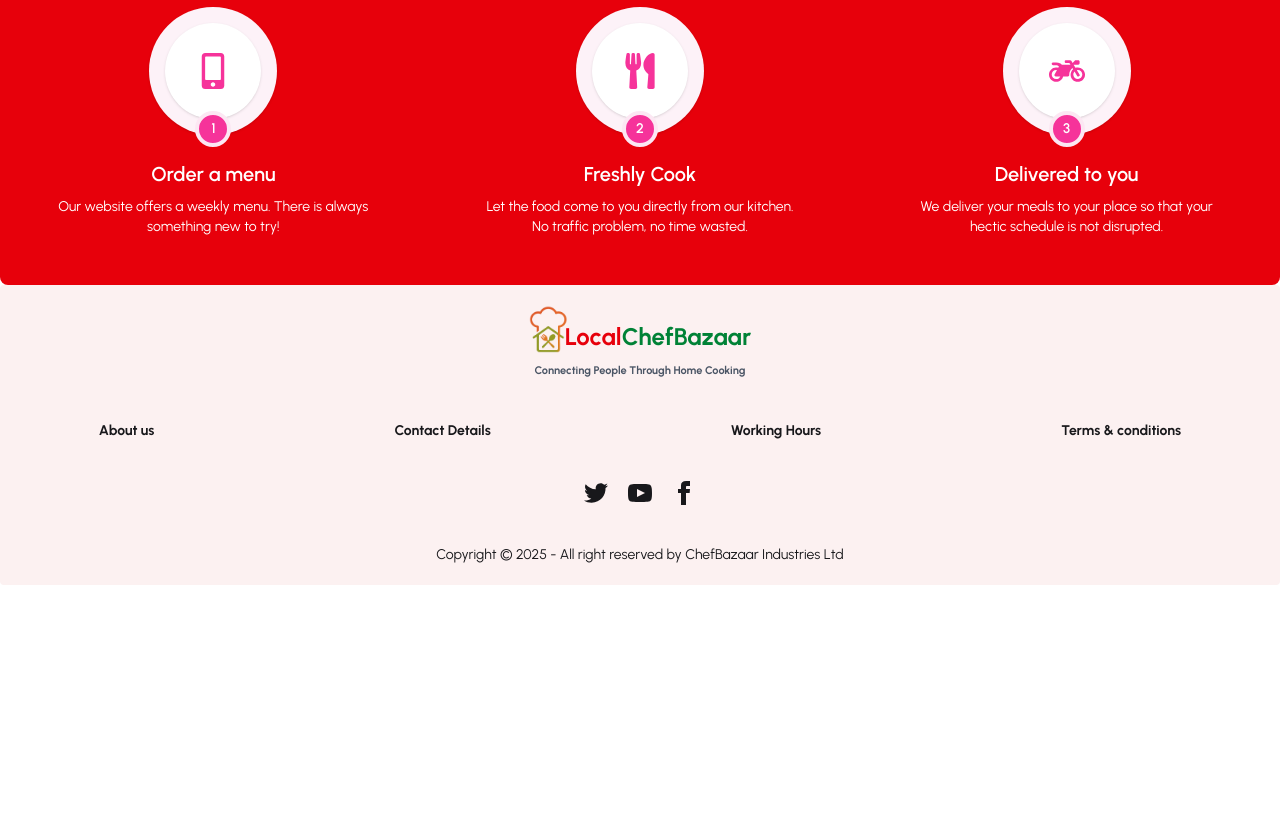
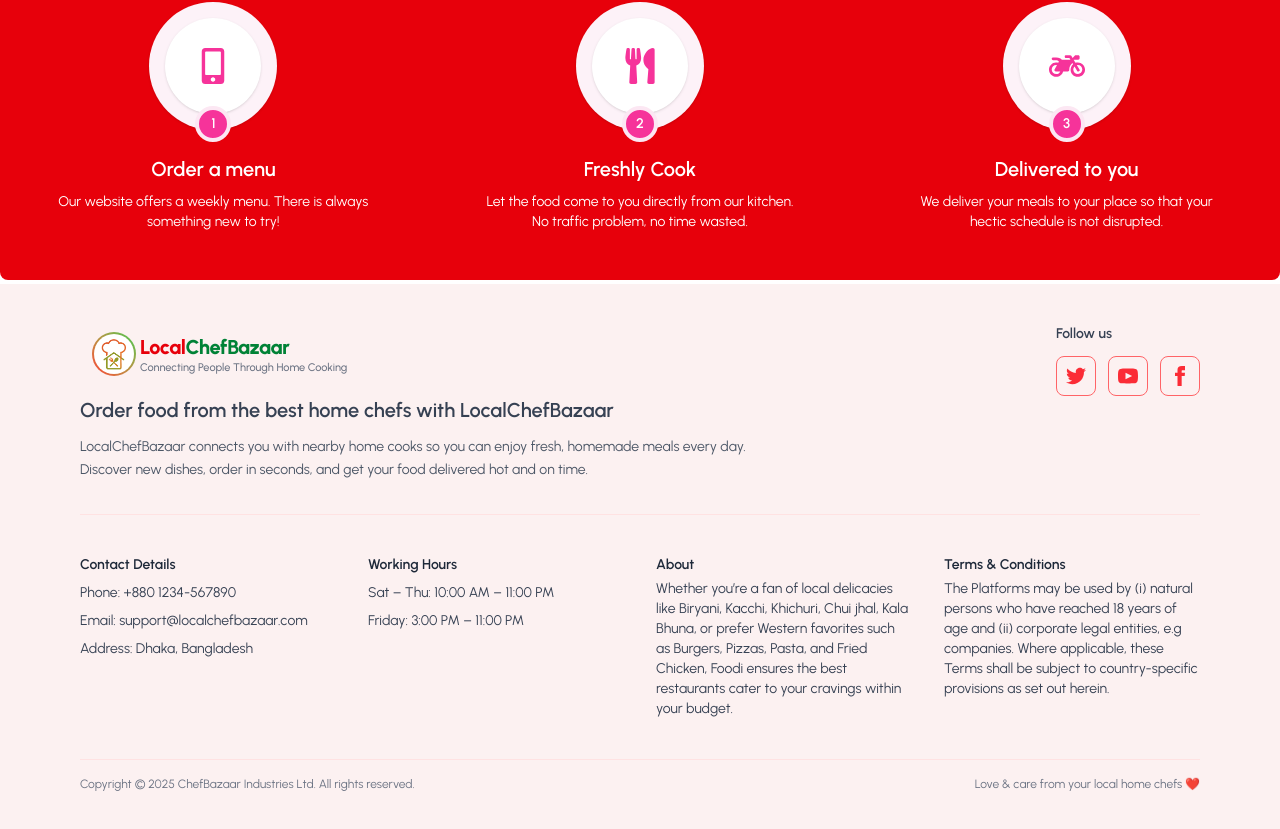
Before and after one commit to km-naimul/B12-A11-LocalChefBazaar-Client-Side, a React (Vite) app: page / in a window 1280 px wide. Shown: the part 1875-2704 px from the top of the page. Before the commit the page ends 2460 px from the top, so only its background shows below. Built offline with nearby package versions, Linux system fonts and the light colour scheme.

Commit message:
Home page ready

```diff
--- a/src/components/Logo/Logo.jsx
+++ b/src/components/Logo/Logo.jsx
@@ -1,30 +1,30 @@
-import React from 'react';
-import logo from '../../assets/Image___12_46_33_PM-removebg-preview.png'
+// LogoBadge.jsx (বা চাইলে আবারও Logo.jsx এ রাখবি)
+import React from "react";
+import logo from "../../assets/Image___12_46_33_PM-removebg-preview.png";
 
-const Logo = () => {
+const LogoBadge = () => {
   return (
-
-    <div>
-        <div className="flex items-end justify-center">
+    <div className="inline-flex items-center gap-1 px-3 py-2  border-red-50">
+      <div className="w-11 h-11 rounded-full bg-gradient-to-tr from-red-500 to-green-500 p-[2px]">
+        <div className="w-full h-full rounded-full bg-white flex items-center justify-center">
           <img
             src={logo}
             alt="LocalChefBazaar Logo"
-        className="w-10 h-12 object-contain mx-auto"
+            className="w-8 h-8 object-contain"
           />
-    <h3 className="text-2xl font-bold -ms-1">
+        </div>
+      </div>
+      <div className="leading-tight">
+        <h3 className="text-xl font-extrabold tracking-tight">
           <span className="text-red-600">Local</span>
           <span className="text-green-700">ChefBazaar</span>
         </h3>
+        <p className="text-[11px] text-gray-500 font-medium">
+          Connecting People Through Home Cooking
+        </p>
       </div>
-<h1 className='text-[11px] text-gray-600 font-bold justify-center items-center text-center'>
-     Connecting People Through Home Cooking
-</h1>
-
     </div>
-
-
-
   );
 };
 
-export default Logo;
+export default LogoBadge;
--- a/src/pages/Shared/Footer/Footer.jsx
+++ b/src/pages/Shared/Footer/Footer.jsx
@@ -1,58 +1,115 @@
-import React from 'react';
-import Logo from '../../../components/Logo/Logo';
+import React from "react";
+import Logo from "../../../components/Logo/Logo";
 
 const Footer = () => {
+  const year = new Date().getFullYear();
+
   return (
-        <footer className="footer footer-horizontal footer-center bg-[#fcf1f1] text-base-content rounded p-5">
-  <Logo> </Logo>
+    <footer className="bg-[#fcf1f1] text-gray-700 mt-1">
+      <div className="max-w-6xl mx-auto px-4 py-10 space-y-10">
+        {/* Top: logo + description + social icons */}
+        <div className="flex flex-col gap-6 md:flex-row md:items-start md:justify-between border-b border-red-100 pb-8">
+          <div className="max-w-2xl space-y-3">
+            <Logo className="items-start justify-start text-start"/>
 
-  <nav className="grid grid-flow-col gap-60 font-bold">
 
-    <a className="link link-hover">About us</a>
-    <a className="link link-hover">Contact Details</a>
-    <a className="link link-hover">Working Hours</a>
-    <a className="link link-hover">Terms & conditions</a>
-  </nav>
-  <nav>
-    <div className="grid grid-flow-col gap-5">
-      <a>
+            <h3 className="text-xl font-semibold">
+              Order food from the best home chefs with LocalChefBazaar
+            </h3>
+
+            <p className="text-sm text-gray-600 leading-relaxed">
+              LocalChefBazaar connects you with nearby home cooks so you can
+              enjoy fresh, homemade meals every day. Discover new dishes, order
+              in seconds, and get your food delivered hot and on time.
+            </p>
+          </div>
+
+          {/* Social icons */}
+          <div className="flex flex-col items-start gap-3">
+            <span className="text-sm font-semibold text-gray-700">
+              Follow us
+            </span>
+            <div className="flex gap-3">
+              {/* X / Twitter */}
+              <button className="w-10 h-10 border border-red-400 rounded-lg flex items-center justify-center text-red-500 hover:bg-red-500 hover:text-white transition">
                 <svg
                   xmlns="http://www.w3.org/2000/svg"
-          width="24"
-          height="24"
+                  width="20"
+                  height="20"
                   viewBox="0 0 24 24"
-          className="fill-current">
-          <path
-            d="M24 4.557c-.883.392-1.832.656-2.828.775 1.017-.609 1.798-1.574 2.165-2.724-.951.564-2.005.974-3.127 1.195-.897-.957-2.178-1.555-3.594-1.555-3.179 0-5.515 2.966-4.797 6.045-4.091-.205-7.719-2.165-10.148-5.144-1.29 2.213-.669 5.108 1.523 6.574-.806-.026-1.566-.247-2.229-.616-.054 2.281 1.581 4.415 3.949 4.89-.693.188-1.452.232-2.224.084.626 1.956 2.444 3.379 4.6 3.419-2.07 1.623-4.678 2.348-7.29 2.04 2.179 1.397 4.768 2.212 7.548 2.212 9.142 0 14.307-7.721 13.995-14.646.962-.695 1.797-1.562 2.457-2.549z"></path>
+                  className="fill-current"
+                >
+                  <path d="M24 4.557c-.883.392-1.832.656-2.828.775 1.017-.609 1.798-1.574 2.165-2.724-.951.564-2.005.974-3.127 1.195-.897-.957-2.178-1.555-3.594-1.555-3.179 0-5.515 2.966-4.797 6.045-4.091-.205-7.719-2.165-10.148-5.144-1.29 2.213-.669 5.108 1.523 6.574-.806-.026-1.566-.247-2.229-.616-.054 2.281 1.581 4.415 3.949 4.89-.693.188-1.452.232-2.224.084.626 1.956 2.444 3.379 4.6 3.419-2.07 1.623-4.678 2.348-7.29 2.04 2.179 1.397 4.768 2.212 7.548 2.212 9.142 0 14.307-7.721 13.995-14.646.962-.695 1.797-1.562 2.457-2.549z"></path>
                 </svg>
-      </a>
-      <a>
+              </button>
+
+              {/* YouTube */}
+              <button className="w-10 h-10 border border-red-400 rounded-lg flex items-center justify-center text-red-500 hover:bg-red-500 hover:text-white transition">
                 <svg
                   xmlns="http://www.w3.org/2000/svg"
-          width="24"
-          height="24"
+                  width="20"
+                  height="20"
                   viewBox="0 0 24 24"
-          className="fill-current">
-          <path
-            d="M19.615 3.184c-3.604-.246-11.631-.245-15.23 0-3.897.266-4.356 2.62-4.385 8.816.029 6.185.484 8.549 4.385 8.816 3.6.245 11.626.246 15.23 0 3.897-.266 4.356-2.62 4.385-8.816-.029-6.185-.484-8.549-4.385-8.816zm-10.615 12.816v-8l8 3.993-8 4.007z"></path>
+                  className="fill-current"
+                >
+                  <path d="M19.615 3.184c-3.604-.246-11.631-.245-15.23 0-3.897.266-4.356 2.62-4.385 8.816.029 6.185.484 8.549 4.385 8.816 3.6.245 11.626.246 15.23 0 3.897-.266 4.356-2.62 4.385-8.816-.029-6.185-.484-8.549-4.385-8.816zm-10.615 12.816v-8l8 3.993-8 4.007z"></path>
                 </svg>
-      </a>
-      <a>
+              </button>
+
+              {/* Facebook */}
+              <button className="w-10 h-10 border border-red-400 rounded-lg flex items-center justify-center text-red-500 hover:bg-red-500 hover:text-white transition">
                 <svg
                   xmlns="http://www.w3.org/2000/svg"
-          width="24"
-          height="24"
+                  width="20"
+                  height="20"
                   viewBox="0 0 24 24"
-          className="fill-current">
-          <path
-            d="M9 8h-3v4h3v12h5v-12h3.642l.358-4h-4v-1.667c0-.955.192-1.333 1.115-1.333h2.885v-5h-3.808c-3.596 0-5.192 1.583-5.192 4.615v3.385z"></path>
+                  className="fill-current"
+                >
+                  <path d="M9 8h-3v4h3v12h5v-12h3.642l.358-4h-4v-1.667c0-.955.192-1.333 1.115-1.333h2.885v-5h-3.808c-3.596 0-5.192 1.583-5.192 4.615v3.385z"></path>
                 </svg>
-      </a>
+              </button>
             </div>
-  </nav>
-  <aside>
-    <p>Copyright © {new Date().getFullYear()} - All right reserved by ChefBazaar Industries Ltd</p>
-  </aside>
+          </div>
+        </div>
+
+        {/* Bottom grid: contact, working hours, links */}
+        <div className="grid gap-8 md:grid-cols-4 text-sm">
+          {/* Contact details */}
+          <div className="space-y-2">
+            <h4 className="font-semibold text-gray-800">Contact Details</h4>
+            <p>Phone: +880 1234-567890</p>
+            <p>Email: support@localchefbazaar.com</p>
+            <p>Address: Dhaka, Bangladesh</p>
+          </div>
+
+          {/* Working hours */}
+          <div className="space-y-2">
+            <h4 className="font-semibold text-gray-800">Working Hours</h4>
+            <p>Sat – Thu: 10:00 AM – 11:00 PM</p>
+            <p>Friday: 3:00 PM – 11:00 PM</p>
+          </div>
+
+          {/* About / general links */}
+          <div className="space-y-1">
+            <h4 className="font-semibold text-gray-800">About</h4>
+            <p>Whether you’re a fan of local delicacies like Biryani, Kacchi, Khichuri, Chui jhal, Kala Bhuna, or prefer Western favorites such as Burgers, Pizzas, Pasta, and Fried Chicken, Foodi ensures the best restaurants cater to your cravings within your budget. </p>
+          </div>
+
+          {/* Legal / terms */}
+          <div className="space-y-1">
+            <h4 className="font-semibold text-gray-800">Terms & Conditions</h4>
+            <p>The Platforms may be used by (i) natural persons who have reached 18 years of age and (ii) corporate legal entities, e.g companies. Where applicable, these Terms shall be subject to country-specific provisions as set out herein.</p>
+          </div>
+        </div>
+
+        {/* Copyright line */}
+        <div className="border-t border-red-100 pt-4 flex flex-col md:flex-row items-center justify-between gap-3 text-xs text-gray-500">
+          <p>
+            Copyright © {year} ChefBazaar Industries Ltd. All rights reserved.
+          </p>
+          <p>Love &amp; care from your local home chefs ❤️</p>
+        </div>
+      </div>
     </footer>
   );
 };
```
Lines whose indentation alone changed are shown as unchanged.
